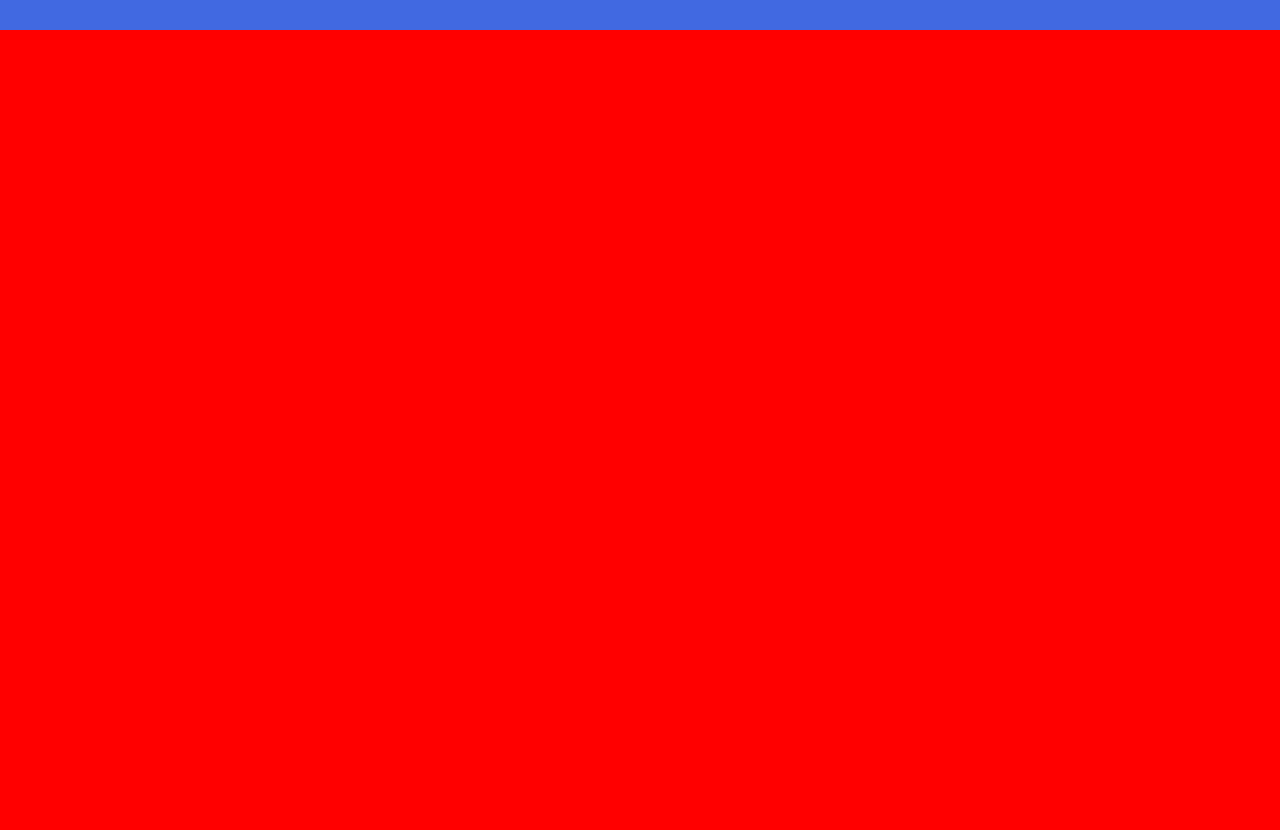
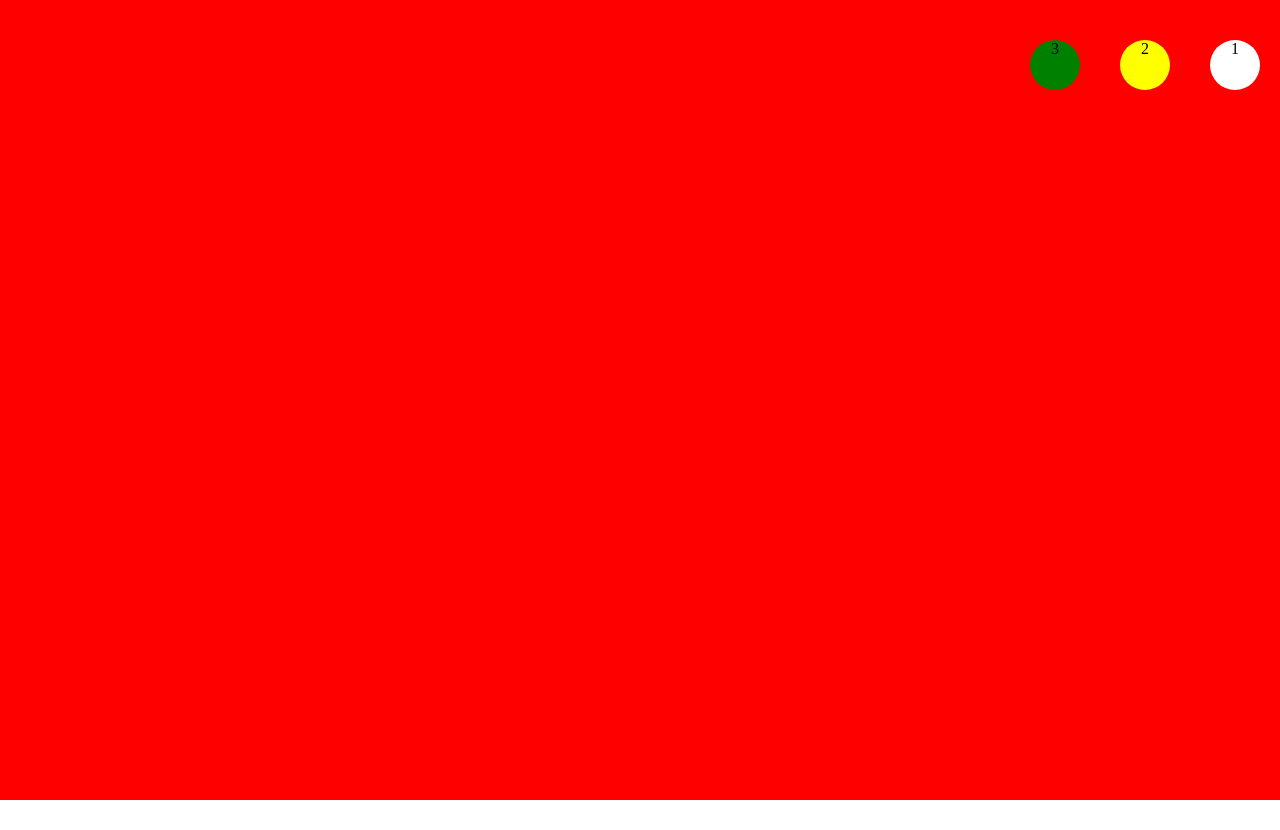
Before and after one commit to Mithrandir7z/htmlcss-shoes, a plain HTML site: page index.html in a window 1280 px wide. After the commit the page ends 800 px from the top, so only its background shows below. Drawn offline with Linux system fonts and the light colour scheme.

Commit message:
inserito menu fixed

```diff
--- a/css/style.css
+++ b/css/style.css
@@ -3,17 +3,56 @@
     padding: 0;
 }
 
-body {
+/*header*/
+header {
+    height: 90px;
     width: 100%;
+    position: fixed;
+}
+.container__cerchio {
+    position: relative;
+    width: 100%;
+    height: 100%;
 }
 
-/*header*/
-header {
-    height: 30px;
-    width: 100%;
-    background-color: royalblue;
+/*STILE DEI CERCHI*/
+#cerchio-1 {
+    width: 50px;
+    height: 50px;
+    background-color: white;
+    position: absolute;
+    bottom: 0;
+    right: 20px;
+    border-radius: 100%;
+    text-align: center;
+    vertical-align: middle;
 }
+#cerchio-2 {
+    width: 50px;
+    height: 50px;
+    background-color: yellow;
+    position: absolute;
+    bottom: 0;
+    right:110px;
+    border-radius: 100%;
+    text-align: center;
+    vertical-align: middle;
+}
+#cerchio-3 {
+    width: 50px;
+    height: 50px;
+    background-color: green;
+    position: absolute;
+    bottom: 0;
+    right: 200px;
+    border-radius: 100%;
+    text-align: center;
+    vertical-align: middle;
+}
+/*FINE STILE CERCHI*/
 
+
+/*section pagina 1*/
 section {
     background-color: red;
     width: 100%;
--- a/index.html
+++ b/index.html
@@ -13,7 +13,11 @@
     <main>
 
         <header>
-
+            <div class="container__cerchio">
+                <div id="cerchio-1">1</div>
+                <div id="cerchio-2">2</div>
+                <div id="cerchio-3">3</div>
+            </div>
         </header>
 
         <section>
@@ -22,6 +26,8 @@
                 <p><!--IL NOSTRO MODELLO DI PUNTA--></p>
             </div>
         </section>
+
+
     </main>
 
 </body>
```
